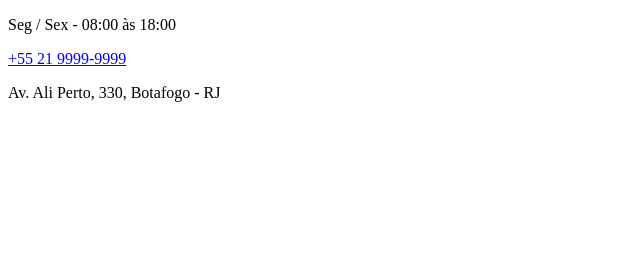
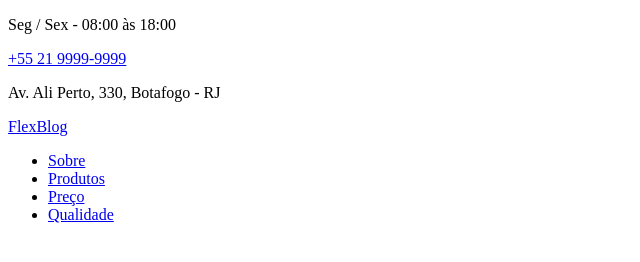
Before and after one commit to dyhalmeida/FlexBlog, a plain HTML site: page index.html in a window 1280 px wide. Shown: the whole page, without its empty margins (0-640 px from the left). Drawn offline with Linux system fonts and the light colour scheme.

Commit message:
container header and menu

```diff
--- a/index.html
+++ b/index.html
@@ -22,5 +22,20 @@
         <p>Av. Ali Perto, 330, Botafogo - RJ</p>
       </div>
     </div>
+    <header class="header-container">
+      <div class="header-content">
+        <div class="logo">
+          <a href="#">FlexBlog</a>
+        </div>
+        <nav class="menu">
+          <ul>
+            <li><a href="#sobre">Sobre</a></li>
+            <li><a href="#produtos">Produtos</a></li>
+            <li><a href="#preco">Preço</a></li>
+            <li><a href="#qualidade">Qualidade</a></li>
+          </ul>
+        </nav>
+      </div>
+    </header>
   </body>
 </html>
```
